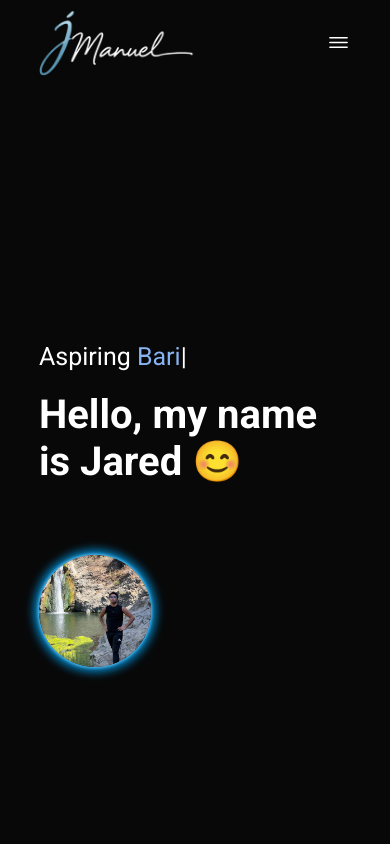
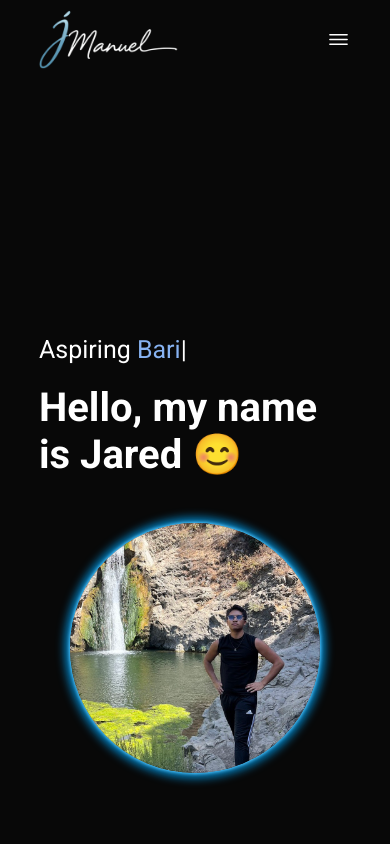
Before and after one commit to Zealphar/Personal-Website, a plain HTML site: page index.html in a window 390 px wide. Shown: the top 844 px of the page. Drawn offline with nearby package versions, Linux system fonts and the light colour scheme.

Commit message:
Update styles.css

```diff
--- a/styles.css
+++ b/styles.css
@@ -294,9 +294,17 @@ nav ion-icon {
         margin-top: 5%;
         font-size: 30px;
     }
-    .user-logo {
-        display: inline-block;
-        width: 90%;
+    .home-col-2 {
+        height: 300px;
+        display: flex;
+        justify-content: center;
+        align-items: center;
+        margin-top: -50px;
+    }
+    .home-col-2 .user-logo {
+        display: inline;
+        width: 80%;
+        height: auto;
          box-shadow:
         0 0 10px 5px rgba(0, 170, 255, 0.8),
         0 0 3px 1px rgba(255, 255, 255, 0.9);
@@ -319,7 +327,7 @@ nav ion-icon {
     }
 
     .logo {
-        width: 50%;
+        width: 45%;
     }
 
     nav ul {
```
